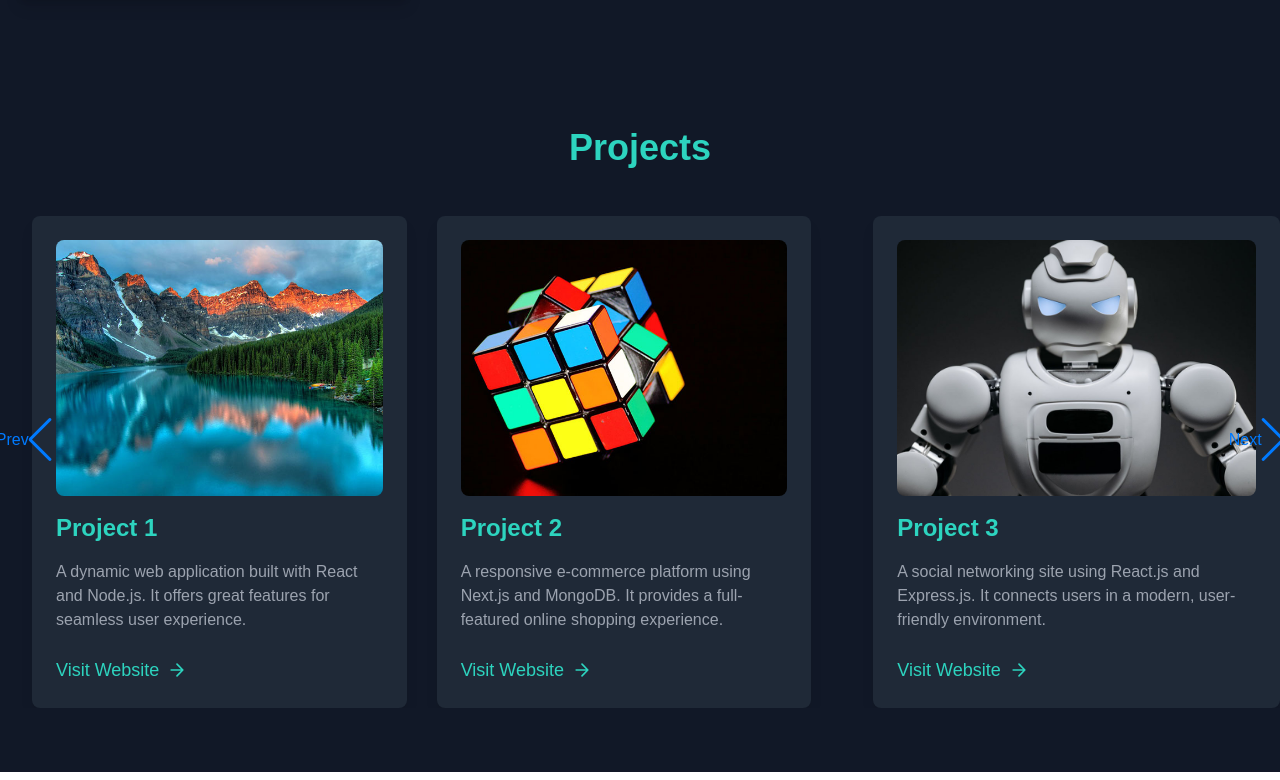
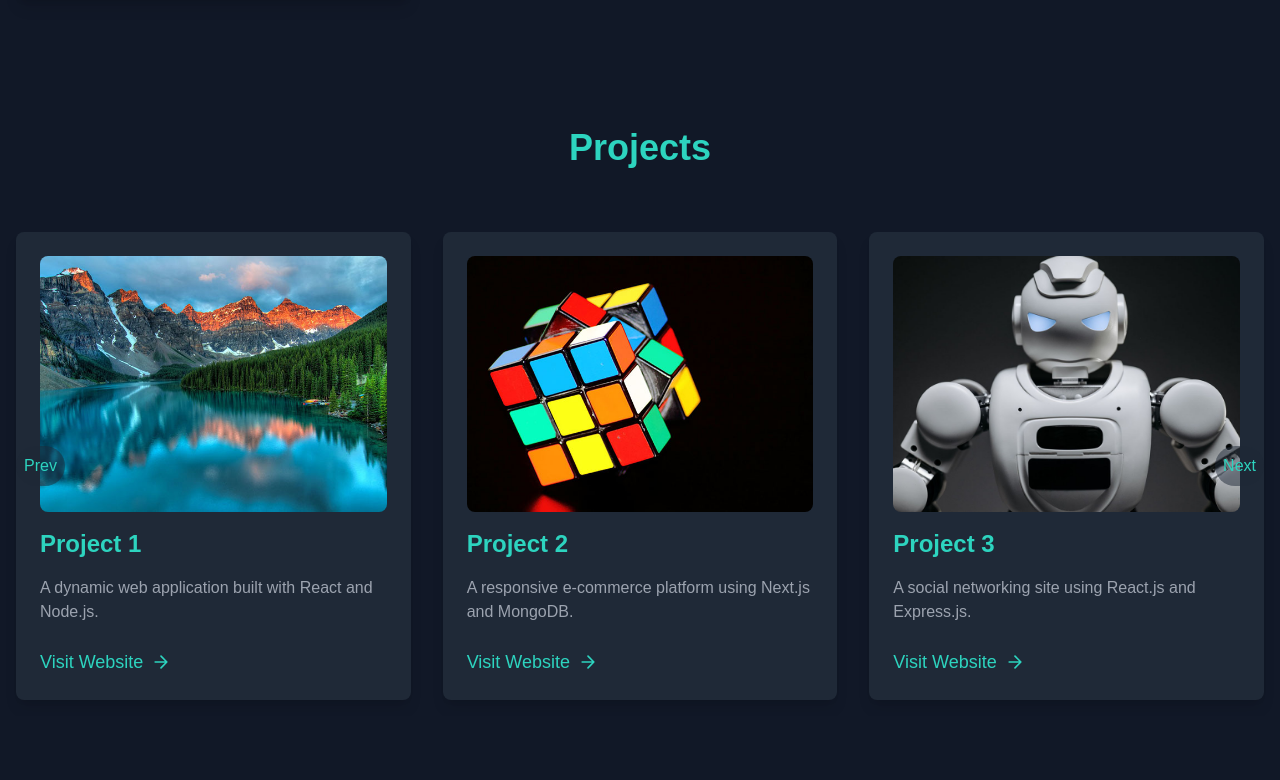
Before and after one commit to Worldoflotfi/nextPotfolio-front, a Next.js app: page / in a window 1280 px wide. Shown: the part 1996-2776 px from the top of the page. Built offline with nearby package versions, Linux system fonts and the light colour scheme.

Commit message:
project section

```diff
--- a/src/components/ProjectSection.tsx
+++ b/src/components/ProjectSection.tsx
@@ -1,54 +1,66 @@
 'use client';
-import React, { useRef } from 'react';
-import { Swiper, SwiperSlide } from 'swiper/react';
-import 'swiper/css'; // Import Swiper styles
-import 'swiper/css/navigation'; // Import Swiper navigation styles
-import 'swiper/css/pagination'; // Import Swiper pagination styles
+
+import React, { useState, useEffect } from 'react';
 import Image from 'next/image';
-import { Swiper as SwiperType } from 'swiper'; // Import the correct Swiper type for ref
 
 const ProjectSection = () => {
-    const swiperRef = useRef<SwiperType | null>(null); // Correctly type the ref as SwiperType
-
     const projects = [
         {
             image: '/images/blog8.jpg',
             title: 'Project 1',
-            description: 'A dynamic web application built with React and Node.js. It offers great features for seamless user experience.',
+            description: 'A dynamic web application built with React and Node.js.',
             link: 'https://example.com',
         },
         {
             image: '/images/blog9.jpg',
             title: 'Project 2',
-            description: 'A responsive e-commerce platform using Next.js and MongoDB. It provides a full-featured online shopping experience.',
+            description: 'A responsive e-commerce platform using Next.js and MongoDB.',
             link: 'https://example.com',
         },
         {
             image: '/images/blog15.jpg',
             title: 'Project 3',
-            description: 'A social networking site using React.js and Express.js. It connects users in a modern, user-friendly environment.',
+            description: 'A social networking site using React.js and Express.js.',
             link: 'https://example.com',
         },
         {
             image: '/images/blog15.jpg',
             title: 'Project 4',
-            description: 'A content management system built with React and Node.js. It offers seamless content creation and editing tools.',
+            description: 'A content management system built with React and Node.js.',
             link: 'https://example.com',
         },
     ];
 
-    // Handle Next Slide
-    const handleNext = () => {
-        if (swiperRef.current && swiperRef.current.swiper) {
-            swiperRef.current.swiper.slideNext();  // Accessing swiper instance
+    const [currentIndex, setCurrentIndex] = useState(0);
+    const [slidesPerView, setSlidesPerView] = useState(1);
+
+    useEffect(() => {
+        const updateSlidesPerView = () => {
+            const width = window.innerWidth;
+            if (width >= 1024) {
+                setSlidesPerView(3);
+            } else if (width >= 640) {
+                setSlidesPerView(2);
+            } else {
+                setSlidesPerView(1);
             }
         };
 
-    // Handle Previous Slide
+        updateSlidesPerView();
+        window.addEventListener('resize', updateSlidesPerView);
+        return () => window.removeEventListener('resize', updateSlidesPerView);
+    }, []);
+
+    const totalSlides = projects.length;
+
+    const handleNext = () => {
+        setCurrentIndex((prevIndex) => (prevIndex + slidesPerView) % totalSlides);
+    };
+
     const handlePrev = () => {
-        if (swiperRef.current && swiperRef.current.swiper) {
-            swiperRef.current.swiper.slidePrev();  // Accessing swiper instance
-        }
+        setCurrentIndex((prevIndex) =>
+            (prevIndex - slidesPerView + totalSlides) % totalSlides
+        );
     };
 
     return (
@@ -57,25 +69,20 @@ const ProjectSection = () => {
                 <h2 className="text-4xl font-bold text-teal-400 mb-6">Projects</h2>
             </div>
 
-            <Swiper
-                ref={swiperRef}
-                spaceBetween={30} // Default space between slides
-                slidesPerView={1}
-                loop={true}
-                breakpoints={{
-                    640: {
-                        slidesPerView: 2,
-                    },
-                    1024: {
-                        slidesPerView: 3,
-                    },
+            <div className="relative">
+                <div className="overflow-hidden">
+                    <div
+                        className="flex transition-transform duration-500 ease-in-out"
+                        style={{
+                            width: `${(100 / slidesPerView) * totalSlides}%`,
+                            transform: `translateX(${-currentIndex * (100 / slidesPerView)}%)`,
                         }}
-                className="swiper-container"
                     >
                         {projects.map((project, index) => (
-                    <SwiperSlide
+                            <div
                                 key={index}
-                        className={`project-slide ${index === 0 ? 'pl-8' : ''} ${index === 1 ? 'pr-8' : ''}`}
+                                className="p-4"
+                                style={{ width: `${100 / slidesPerView}%` }}
                             >
                                 <div className="project-card bg-gray-800 p-6 rounded-lg shadow-lg hover:shadow-2xl transition duration-300">
                                     <Image
@@ -85,7 +92,9 @@ const ProjectSection = () => {
                                         width={500}
                                         height={300}
                                     />
-                            <h3 className="text-2xl font-semibold text-teal-400 mb-4">{project.title}</h3>
+                                    <h3 className="text-2xl font-semibold text-teal-400 mb-4">
+                                        {project.title}
+                                    </h3>
                                     <p className="text-gray-400 mb-6">{project.description}</p>
                                     <a
                                         href={project.link}
@@ -110,23 +119,26 @@ const ProjectSection = () => {
                                         </svg>
                                     </a>
                                 </div>
-                    </SwiperSlide>
+                            </div>
                         ))}
+                    </div>
+                </div>
 
-                {/* Custom Navigation Buttons */}
-                <div
-                    className="swiper-button-next absolute top-1/2 right-4 transform -translate-y-1/2 text-teal-400 hover:text-teal-300 cursor-pointer z-10"
+                <button
+                    className="swiper-button-prev absolute top-1/2 left-4 transform -translate-y-1/2 text-teal-400 hover:text-teal-300 cursor-pointer z-10 bg-gray-800 bg-opacity-50 rounded-full p-2"
+                    onClick={handlePrev}
+                    aria-label="Previous Slide"
+                >
+                    Prev
+                </button>
+                <button
+                    className="swiper-button-next absolute top-1/2 right-4 transform -translate-y-1/2 text-teal-400 hover:text-teal-300 cursor-pointer z-10 bg-gray-800 bg-opacity-50 rounded-full p-2"
                     onClick={handleNext}
+                    aria-label="Next Slide"
                 >
                     Next
+                </button>
             </div>
-                <div
-                    className="swiper-button-prev absolute top-1/2 left-4 transform -translate-y-1/2 text-teal-400 hover:text-teal-300 cursor-pointer z-10"
-                    onClick={handlePrev}
-                >
-                    Prev
-                </div>
-            </Swiper>
         </section>
     );
 };
```
Lines whose indentation alone changed are shown as unchanged.
